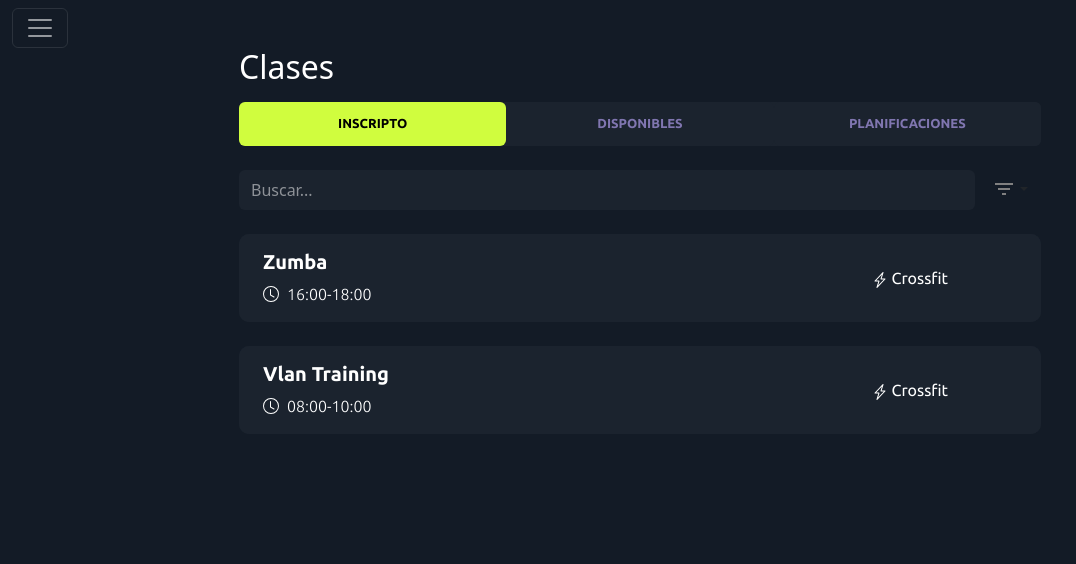
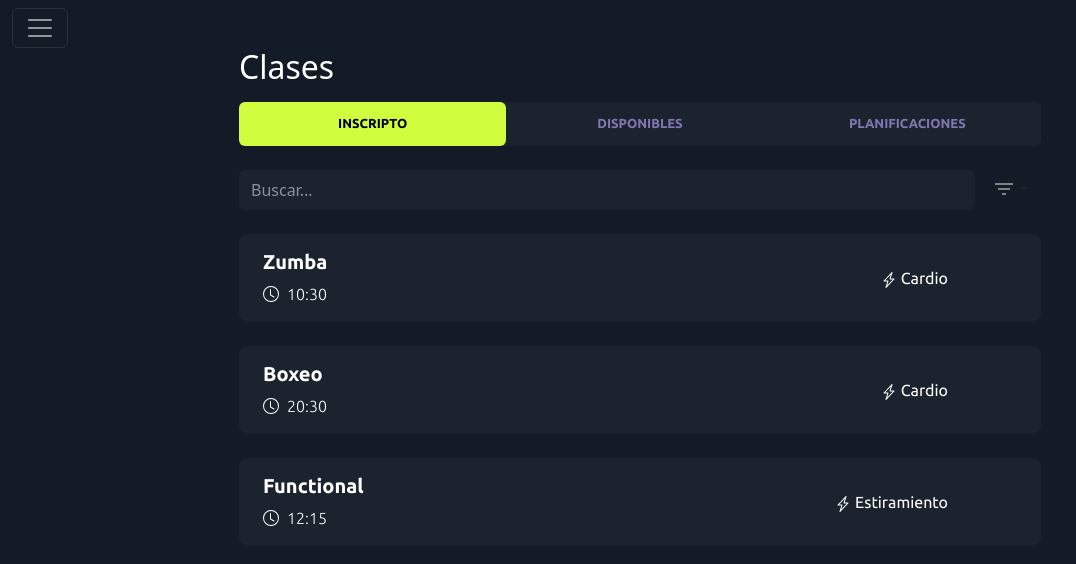
Before and after one commit to Ignacio687/Programacion_I_2023, an Angular app in the folder frontend/src/app_gym/: page /alum-clases in a window 1280 px wide. Shown: the top 564 px of the page, without its empty margins (0-1076 px from the left). Built offline with nearby package versions, Linux system fonts and the light colour scheme.

Commit message:
update tab-cvontent

```diff
--- a/frontend/src/app_gym/src/app/components/tab-content/tab-content.component.html
+++ b/frontend/src/app_gym/src/app/components/tab-content/tab-content.component.html
@@ -1,10 +1,11 @@
 <div class="tab-content" id="pills-tabContent">
-    <div class="tab-pane fade show active" id="pills-home" role="tabpanel" aria-labelledby="pills-home-tab">
+    <ng-template ngFor let-page [ngForOf]="parentPageTitles" let-isFirst="first">
+        <div [ngClass]="{'active': isFirst} "class="tab-pane fade show" id="pills-{{page}}" role="tabpanel" [attr.aria-labelledby]="'pills-'+page+'-tab'">
             <div class="card-deck">
-            <div class="card border-0 mt-4">
+                <div *ngFor="let clase of clases" class="card border-0 mt-4">
                     <div class="d-flex align-items-center card-body">
                         <div class="d-flex flex-column ms-2">
-                        <h5 class="card-title">Zumba</h5>
+                            <h5 class="card-title">{{clase.Nombre}}</h5>
                             <p class="card-text">
                                 <svg xmlns="http://www.w3.org/2000/svg" width="16" height="16" fill="currentColor"
                                     class="bi bi-clock me-2" viewBox="0 0 16 16">
@@ -13,7 +14,7 @@
                                     <path
                                         d="M8 16A8 8 0 1 0 8 0a8 8 0 0 0 0 16zm7-8A7 7 0 1 1 1 8a7 7 0 0 1 14 0z" />
                                 </svg>
-                            16:00-18:00
+                                {{clase.Horario}}
                             </p>
                         </div>
                         <div class="flex-grow-1 text-end" style="margin-right: 10%;">
@@ -22,121 +23,15 @@
                                     class="bi bi-lightning-charge" viewBox="0 0 16 16">
                                     <path
                                         d="M11.251.068a.5.5 0 0 1 .227.58L9.677 6.5H13a.5.5 0 0 1 .364.843l-8 8.5a.5.5 0 0 1-.842-.49L6.323 9.5H3a.5.5 0 0 1-.364-.843l8-8.5a.5.5 0 0 1 .615-.09zM4.157 8.5H7a.5.5 0 0 1 .478.647L6.11 13.59l5.732-6.09H9a.5.5 0 0 1-.478-.647L9.89 2.41 4.157 8.5z" />
-                            </svg> Crossfit
-                        </span>
-                    </div>
-                </div>
-            </div>
-            <div class="card border-0 mt-4">
-                <div class="d-flex align-items-center card-body">
-                    <div class="d-flex flex-column ms-2">
-                        <h5 class="card-title">Vlan Training</h5>
-                        <p class="card-text">
-                            <svg xmlns="http://www.w3.org/2000/svg" width="16" height="16" fill="currentColor"
-                                class="bi bi-clock me-2" viewBox="0 0 16 16">
-                                <path
-                                    d="M8 3.5a.5.5 0 0 0-1 0V9a.5.5 0 0 0 .252.434l3.5 2a.5.5 0 0 0 .496-.868L8 8.71V3.5z" />
-                                <path
-                                    d="M8 16A8 8 0 1 0 8 0a8 8 0 0 0 0 16zm7-8A7 7 0 1 1 1 8a7 7 0 0 1 14 0z" />
-                            </svg>
-                            08:00-10:00
-                        </p>
-                    </div>
-                    <div class="flex-grow-1 text-end" style="margin-right: 10%;">
-                        <span class="activity-text align-bottom">
-                            <svg xmlns="http://www.w3.org/2000/svg" width="16" height="16" fill="currentColor"
-                                class="bi bi-lightning-charge" viewBox="0 0 16 16">
-                                <path
-                                    d="M11.251.068a.5.5 0 0 1 .227.58L9.677 6.5H13a.5.5 0 0 1 .364.843l-8 8.5a.5.5 0 0 1-.842-.49L6.323 9.5H3a.5.5 0 0 1-.364-.843l8-8.5a.5.5 0 0 1 .615-.09zM4.157 8.5H7a.5.5 0 0 1 .478.647L6.11 13.59l5.732-6.09H9a.5.5 0 0 1-.478-.647L9.89 2.41 4.157 8.5z" />
-                            </svg> Crossfit
+                                </svg> {{clase.Tipo}}
                             </span>
                         </div>
                     </div>
                 </div>
             </div>
         </div>
-    <div class="tab-pane fade" id="pills-profile" role="tabpanel" aria-labelledby="pills-disponibles-tab">
-        <div class="card-deck">
-            <div class="card border-0 mt-4">
-                <div class="d-flex align-items-center card-body">
-                    <div class="d-flex flex-column ms-2">
-                        <h5 class="card-title">Bicicleta</h5>
-                        <p class="card-text">
-                            <svg xmlns="http://www.w3.org/2000/svg" width="16" height="16" fill="currentColor"
-                                class="bi bi-clock me-2" viewBox="0 0 16 16">
-                                <path
-                                    d="M8 3.5a.5.5 0 0 0-1 0V9a.5.5 0 0 0 .252.434l3.5 2a.5.5 0 0 0 .496-.868L8 8.71V3.5z" />
-                                <path
-                                    d="M8 16A8 8 0 1 0 8 0a8 8 0 0 0 0 16zm7-8A7 7 0 1 1 1 8a7 7 0 0 1 14 0z" />
-                            </svg>
-                            16:00-18:00
-                        </p>
-                    </div>
-                    <div class="flex-grow-1 text-end" style="margin-right: 10%;">
-                        <span class="activity-text align-bottom">
-                            <svg xmlns="http://www.w3.org/2000/svg" width="16" height="16" fill="currentColor"
-                                class="bi bi-lightning-charge" viewBox="0 0 16 16">
-                                <path
-                                    d="M11.251.068a.5.5 0 0 1 .227.58L9.677 6.5H13a.5.5 0 0 1 .364.843l-8 8.5a.5.5 0 0 1-.842-.49L6.323 9.5H3a.5.5 0 0 1-.364-.843l8-8.5a.5.5 0 0 1 .615-.09zM4.157 8.5H7a.5.5 0 0 1 .478.647L6.11 13.59l5.732-6.09H9a.5.5 0 0 1-.478-.647L9.89 2.41 4.157 8.5z" />
-                            </svg> Cardio
-                        </span>
-                    </div>
-                </div>
-            </div>
-            <div class="card border-0 mt-4">
-                <div class="d-flex align-items-center card-body">
-                    <div class="d-flex flex-column ms-2">
-                        <h5 class="card-title">Natación</h5>
-                        <p class="card-text">
-                            <svg xmlns="http://www.w3.org/2000/svg" width="16" height="16" fill="currentColor"
-                                class="bi bi-clock me-2" viewBox="0 0 16 16">
-                                <path
-                                    d="M8 3.5a.5.5 0 0 0-1 0V9a.5.5 0 0 0 .252.434l3.5 2a.5.5 0 0 0 .496-.868L8 8.71V3.5z" />
-                                <path
-                                    d="M8 16A8 8 0 1 0 8 0a8 8 0 0 0 0 16zm7-8A7 7 0 1 1 1 8a7 7 0 0 1 14 0z" />
-                            </svg>
-                            20:00-22:00
-                        </p>
-                    </div>
-                    <div class="flex-grow-1 text-end" style="margin-right: 10%;">
-                        <span class="activity-text align-bottom">
-                            <svg xmlns="http://www.w3.org/2000/svg" width="16" height="16" fill="currentColor"
-                                class="bi bi-lightning-charge" viewBox="0 0 16 16">
-                                <path
-                                    d="M11.251.068a.5.5 0 0 1 .227.58L9.677 6.5H13a.5.5 0 0 1 .364.843l-8 8.5a.5.5 0 0 1-.842-.49L6.323 9.5H3a.5.5 0 0 1-.364-.843l8-8.5a.5.5 0 0 1 .615-.09zM4.157 8.5H7a.5.5 0 0 1 .478.647L6.11 13.59l5.732-6.09H9a.5.5 0 0 1-.478-.647L9.89 2.41 4.157 8.5z" />
-                            </svg> Cardio
-                        </span>
-                    </div>
-                </div>
-            </div>
-            <div class="card border-0 mt-4">
-                <div class="d-flex align-items-center card-body">
-                    <div class="d-flex flex-column ms-2">
-                        <h5 class="card-title">Running</h5>
-                        <p class="card-text">
-                            <svg xmlns="http://www.w3.org/2000/svg" width="16" height="16" fill="currentColor"
-                                class="bi bi-clock me-2" viewBox="0 0 16 16">
-                                <path
-                                    d="M8 3.5a.5.5 0 0 0-1 0V9a.5.5 0 0 0 .252.434l3.5 2a.5.5 0 0 0 .496-.868L8 8.71V3.5z" />
-                                <path
-                                    d="M8 16A8 8 0 1 0 8 0a8 8 0 0 0 0 16zm7-8A7 7 0 1 1 1 8a7 7 0 0 1 14 0z" />
-                            </svg>
-                            09:00-11:00
-                        </p>
-                    </div>
-                    <div class="flex-grow-1 text-end" style="margin-right: 10%;">
-                        <span class="activity-text align-bottom">
-                            <svg xmlns="http://www.w3.org/2000/svg" width="16" height="16" fill="currentColor"
-                                class="bi bi-lightning-charge" viewBox="0 0 16 16">
-                                <path
-                                    d="M11.251.068a.5.5 0 0 1 .227.58L9.677 6.5H13a.5.5 0 0 1 .364.843l-8 8.5a.5.5 0 0 1-.842-.49L6.323 9.5H3a.5.5 0 0 1-.364-.843l8-8.5a.5.5 0 0 1 .615-.09zM4.157 8.5H7a.5.5 0 0 1 .478.647L6.11 13.59l5.732-6.09H9a.5.5 0 0 1-.478-.647L9.89 2.41 4.157 8.5z" />
-                            </svg> Cardio
-                        </span>
-                    </div>
-                </div>
-            </div>
-        </div>
-    </div>
+    </ng-template>
+
     <div class="tab-pane fade" id="pills-planification" role="tabpanel"
         aria-labelledby="pills-planification-tab">
         <div class="card-deck">
--- a/frontend/src/app_gym/src/app/components/tab-content/tab-content.component.ts
+++ b/frontend/src/app_gym/src/app/components/tab-content/tab-content.component.ts
@@ -1,10 +1,54 @@
-import { Component } from '@angular/core';
+import { Component, Input } from '@angular/core';
 
 @Component({
   selector: 'app-tab-content',
+  template: 'parentPageTitles',
   templateUrl: './tab-content.component.html',
   styleUrls: ['./tab-content.component.css']
 })
 export class TabContentComponent {
+  // "clases" se va a obtener desde el back cuando lo conectemos
+  clases = [
+    {
+        "Clase_id": 1,
+        "Nombre": "Zumba",
+        "Tipo": "Cardio",
+        "Dia": "Lunes",
+        "Horario": "10:30"
+    },
+    {
+        "Clase_id": 2,
+        "Nombre": "Boxeo",
+        "Tipo": "Cardio",
+        "Dia": "Martes",
+        "Horario": "20:30"
+    },
+    {
+        "Clase_id": 3,
+        "Nombre": "Functional",
+        "Tipo": "Estiramiento",
+        "Dia": "Jueves",
+        "Horario": "12:15"
+    }
+  ];
+  // "planificaciones" se va a obtener desde el back cuando lo conectemos
+  planificaciones = [
+    {
+      "planificacion_id": 1,
+      "profesor_DNI": 48988794,
+      "alumno_DNI": 489721048,
+      "estado": true,
+      "creation_date": "20/05/2019"
+    }
+  ]
 
+  @Input() parentPageTitles: string[];
+
+  constructor() {
+    this.parentPageTitles = []
+  }
+
+  getClases() {
+    return this.clases;
+  }
 }
--- a/frontend/src/app_gym/src/app/components/tab-pages/tab-pages.component.html
+++ b/frontend/src/app_gym/src/app/components/tab-pages/tab-pages.component.html
@@ -2,9 +2,11 @@
     <ng-template ngFor let-page [ngForOf]="getCurrentPageTitles()" let-isFirst="first">
         <li class="nav-item" role="presentation">
             <button [ngClass]="{'active': isFirst}" class="nav-link col-6" id="pills-{{page}}-tab" data-bs-toggle="pill"
-                [attr.data-bs-target]="'#pills-' + page"  type="button" role="tab" [attr.aria-controls]="'pills-' + page" aria-selected="isFirst">
+                [attr.data-bs-target]="'#pills-' + page"  type="button" role="tab" [attr.aria-controls]="'pills-'+page" aria-selected="isFirst">
                 {{page}}
             </button>
         </li>
     </ng-template>
 </ul>
+<app-searchbox></app-searchbox>
+<app-tab-content [parentPageTitles]='getCurrentPageTitles()'></app-tab-content>
--- a/frontend/src/app_gym/src/app/pages/alumno/clases/clases.component.html
+++ b/frontend/src/app_gym/src/app/pages/alumno/clases/clases.component.html
@@ -1,6 +1,4 @@
 <div class="container mt-5 px-4" style="max-width: 850px">
     <h2 class="text-white mb-3">Clases</h2>
     <app-tab-pages></app-tab-pages>
-    <app-searchbox></app-searchbox>
-    <app-tab-content></app-tab-content>
 </div>
```
Also changed, not shown: frontend/src/app_gym/src/app/components/tab-pages/tab-pages.component.ts (+4 -4 lines). Lines whose indentation alone changed are shown as unchanged.
